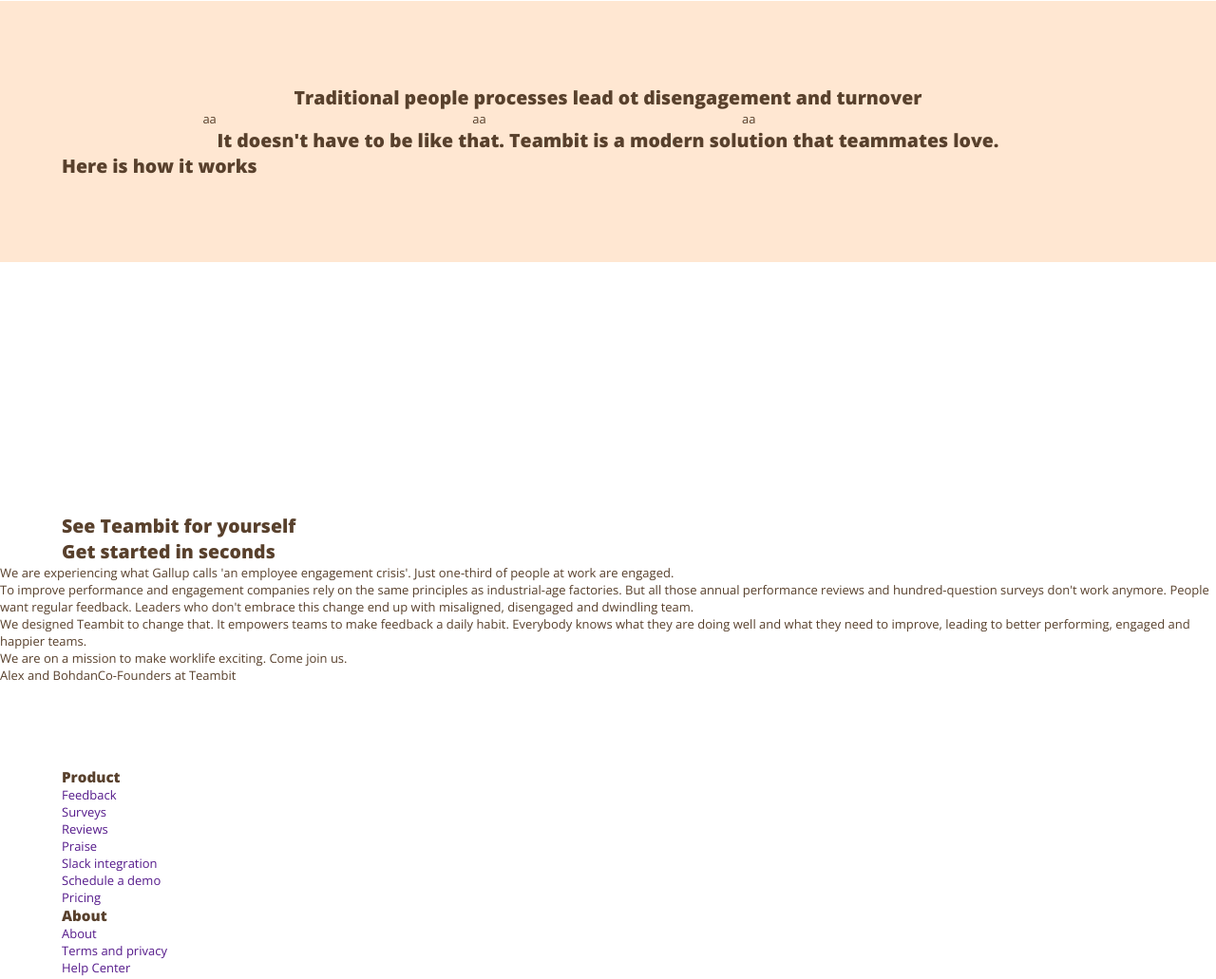
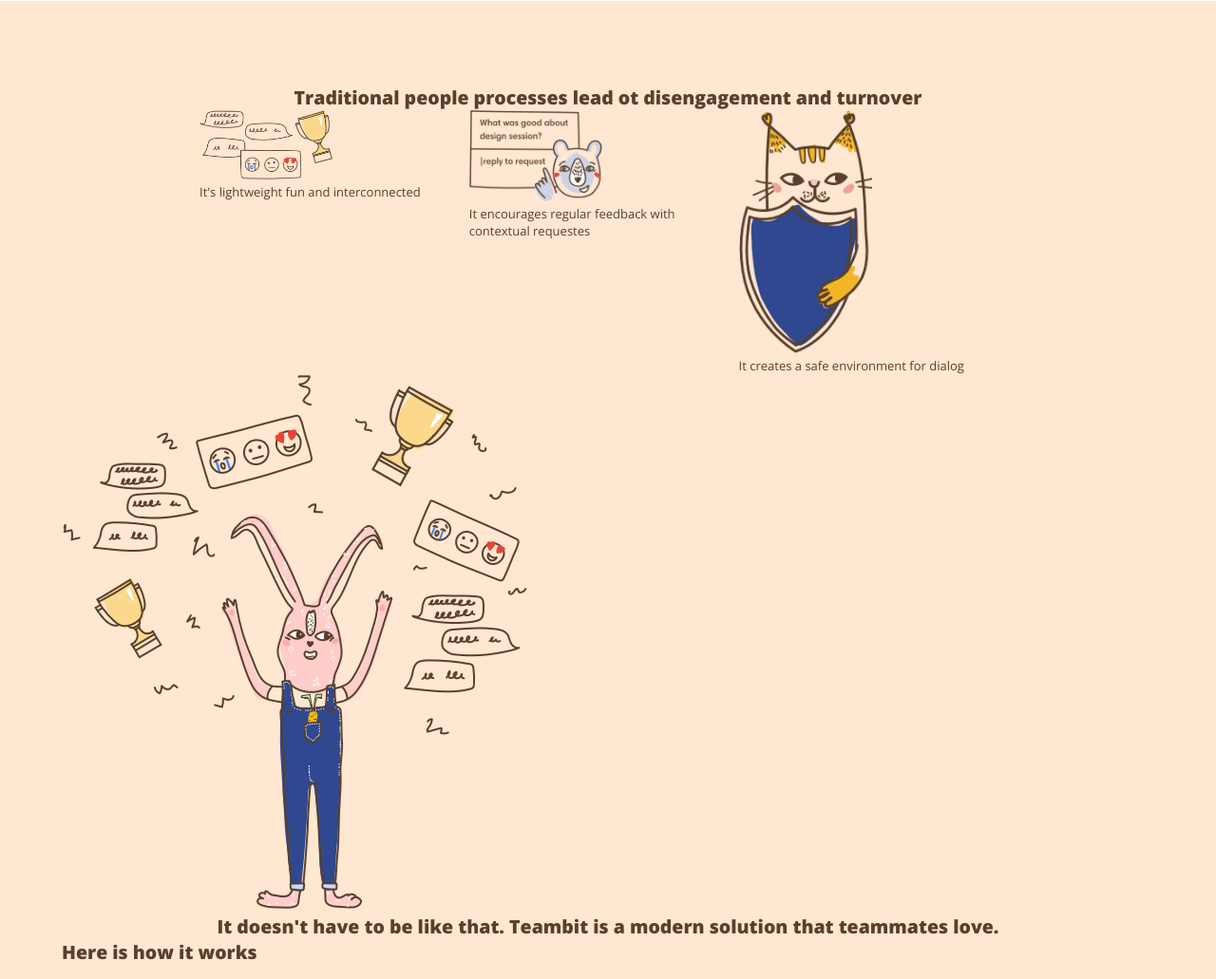
Before and after one commit to ducthang-vu/node-sass-teambit, a website: page index.html in a window 1280 px wide. Shown: the part 780-1811 px from the top of the page at 95% size. Drawn offline with nearby package versions, Linux system fonts and the light colour scheme.

Commit message:
main-section progress

```diff
--- a/index.html
+++ b/index.html
@@ -96,21 +96,25 @@
                 <h2 class="text-center">Traditional people processes lead ot disengagement and turnover</h2>
                 <div class="row flex central">
                     <div class="box">
-                        <img src="" alt="">
-                        aa
+                        <img src="dist/img/lightweight.png" alt="">
+                        <p>It's lightweight fun and interconnected</p>
                     </div>
 
                     <div class="box">
-                        <img src="" alt="">
-                        aa
+                        <img src="dist/img/feedbacksuggestions.png" alt="">
+                        <p>It encourages regular feedback with contextual requestes</p>
                     </div>
 
                     <div class="box">
-                        <img src="" alt="">
-                        aa
+                        <img src="dist/img/safe.png" alt="">
+                        <p>
+                            It creates a safe environment for dialog
+                        </p>
                     </div>
                 </div>
-                <div class="box"></div>
+                <div class="box">
+                    <img src="dist/img/after.png" alt="">
+                </div>
             </div>
 
             <div class="container central">
@@ -159,8 +163,14 @@
                 </p>
 
                 <div class="row">
-                    <div class="pic"></div>
-                    <div class="pic"></div>
+                    <div class="pic">
+                        <img src="dist/img/alex.png" alt="">
+                    </div>
+
+                    <div class="pic">
+                        <img src="dist/img/bohdan.png" alt="">
+                    </div>
+
                     <div class="signature flex">
                         <p>Alex and Bohdan</p>
                         <p>Co-Founders at Teambit</p>
```
